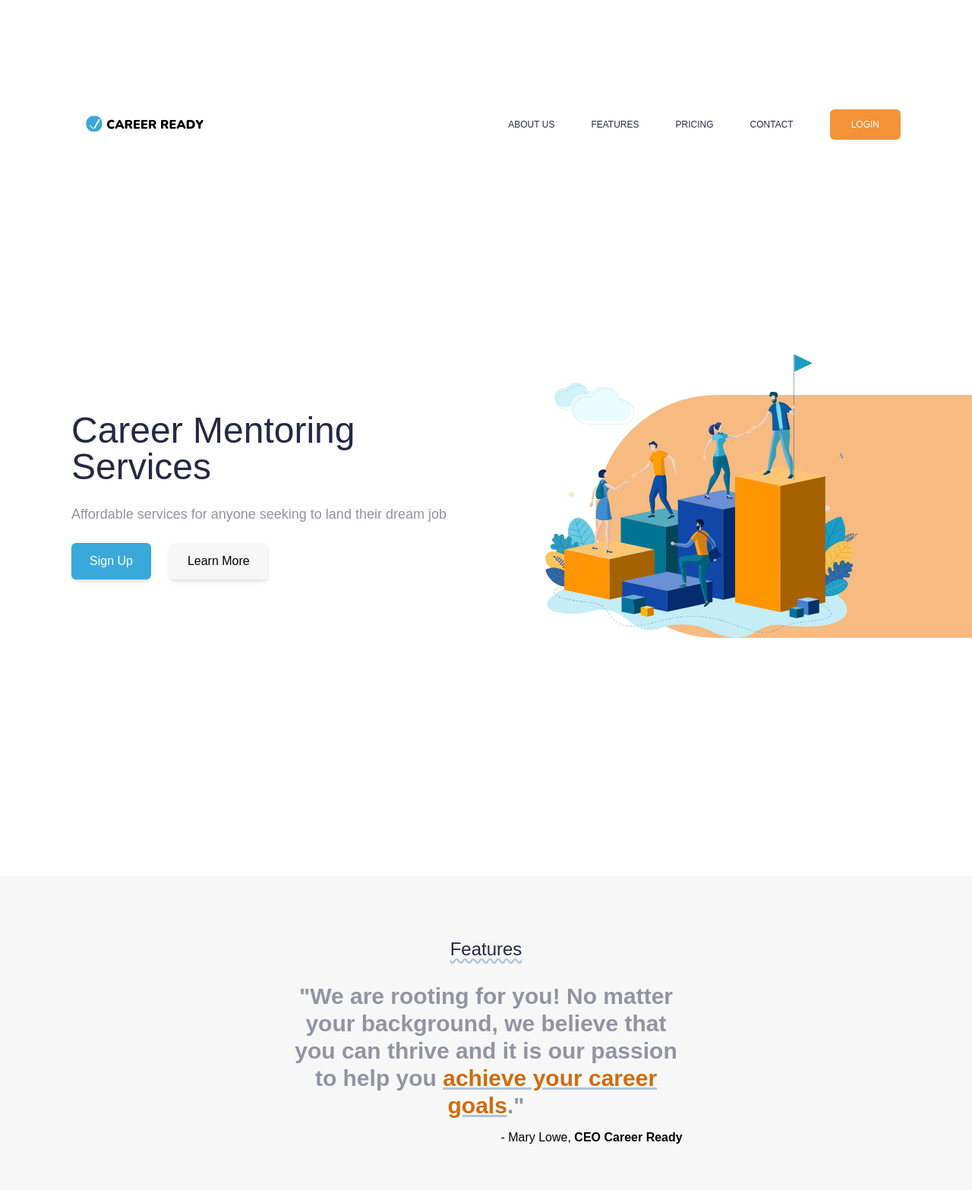
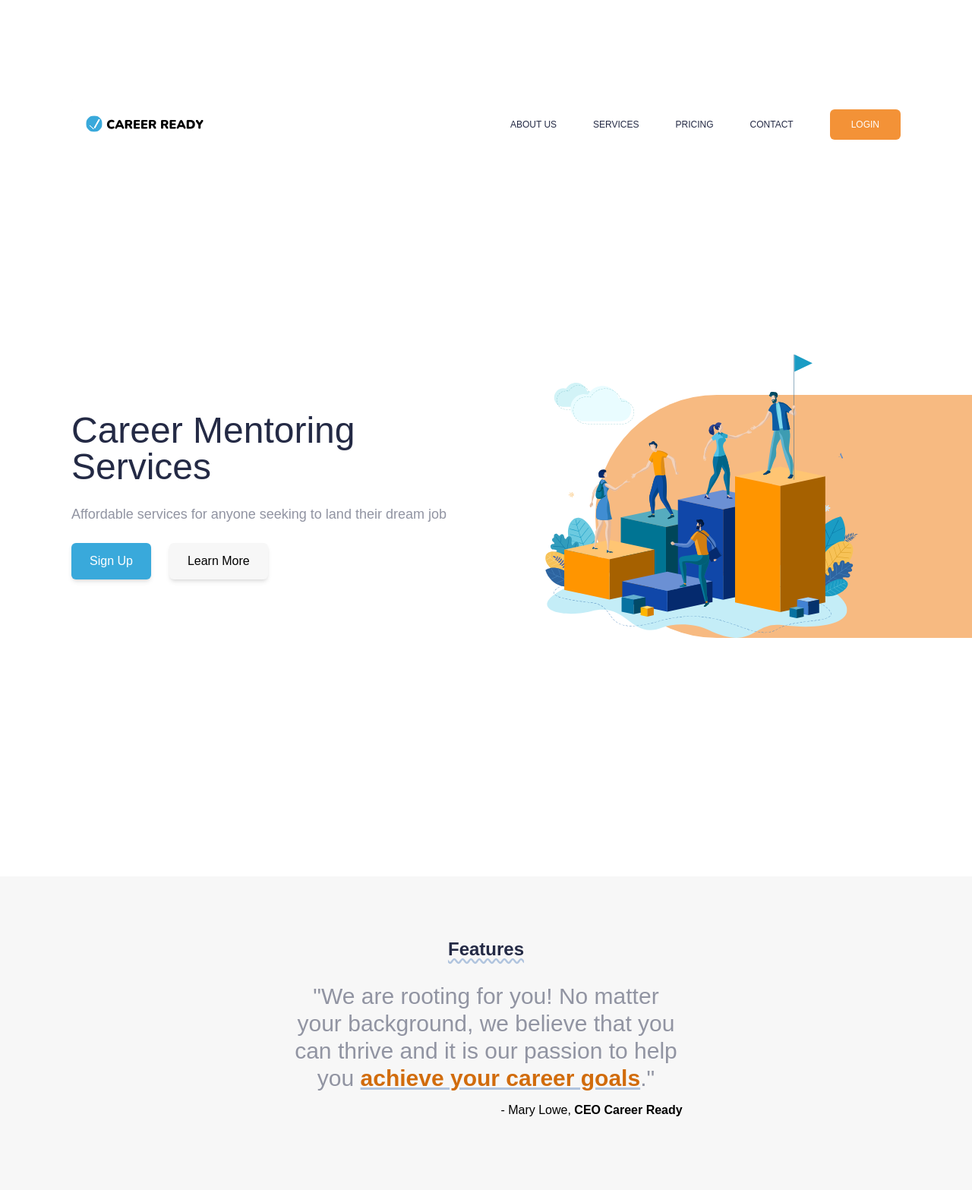
Before and after one commit to codematters/TailwindCSS-Landing-Page---Career-Mentoring-Agency, a website: page index.html in a window 1280 px wide. Shown: the top 1567 px of the page at 76% size. Drawn offline with nearby package versions, Linux system fonts and the light colour scheme; files that its build step writes are made by us from their sources; files whose address does not match are found by name.

Commit message:
Update index.html

```diff
--- a/index.html
+++ b/index.html
@@ -16,7 +16,7 @@
             </div>
             <ul class="hidden sm:flex flex-1 justify-end items-center gap-12 text-color-darkblue uppercase text-xs">
                 <li class="cursor-pointer hover:font-bold">About Us</li>
-                <li class="cursor-pointer hover:font-bold">Features</li>
+                <li class="cursor-pointer hover:font-bold">Services</li>
                 <li class="cursor-pointer hover:font-bold">Pricing</li>
                 <li class="cursor-pointer hover:font-bold">Contact</li>
                 <button type="button" class="bg-color-orange  text-white hover:bg-color-darkorange hover:text-white rounded-md px-7 py-3 uppercase">Login</button>
@@ -58,8 +58,8 @@
 
     <!-- Heading -->
     <div class="sm:w-3/4 lg:w-5/12 mx-auto px-2">
-        <h1 class="text-2xl text-center font-normal text-color-darkblue underline decoration-wavy underline-offset-4">Features</h1>
-        <p class="text-center font-semibold text-color-grey mt-4 pt-3 text-3xl">"We are rooting for you! No matter your background, we believe that you can thrive and it is our passion to help you <span class="underline text-color-brownorange">achieve your career goals</span>."</p>
+        <h1 class="text-2xl text-center font-semibold text-color-darkblue underline decoration-wavy underline-offset-4">Features</h1>
+        <p class="text-center font-normal text-color-grey mt-4 pt-3 text-3xl">"We are rooting for you! No matter your background, we believe that you can thrive and it is our passion to help you <span class="font-semibold underline text-color-brownorange">achieve your career goals</span>."</p>
         <p class="text-center md:text-right lg:text-right pt-3 font-light text-black">- Mary Lowe, <span class="font-semibold">CEO Career Ready</span></p>
     </div>
 
@@ -135,8 +135,8 @@
 
 <!-- Heading -->
 <div class="sm:w-3/4 lg:w-5/12 mx-auto px-2">
-    <h1 class="text-2xl text-center font-normal text-color-darkblue underline decoration-wavy underline-offset-4">Our Client Success Stories</h1>
-    <p class="text-center text-color-grey font-semibold text-3xl mt-4 pt-3 ">"In just 6 weeks, Career Ready prepared me to <span class="underline text-color-darkblue">land my dream job</span>. I am now working as a UX designer at a remote company!"
+    <h1 class="text-2xl text-center font-semibold text-color-darkblue underline decoration-wavy underline-offset-4">Our Client Success Stories</h1>
+    <p class="text-center text-color-grey font-normal text-3xl mt-4 pt-3 ">"In just 6 weeks, Career Ready prepared me to <span class="font-semibold underline text-color-darkblue">land my dream job</span>. I am now working as a UX designer at a remote company!"
     </p>
     <p class="text-center md:text-right lg:text-right pt-3 font-light text-black">- Sarah Johnson, <span class="font-semibold ">UX Designer TechCo</span></p>
 </div>
@@ -250,7 +250,7 @@
         <div class="flex flex-1 flex-wrap items-center justify-center md:justify-start gap-12">
             <img class="object-scale-down h-48 w-97" src="./img/whitelogo.svg" alt=""/>
             <ul class="flex text-white uppercase gap-12 text-xs">
-                <li class="cursor-pointer hover:font-bold">Features</li>
+                <li class="cursor-pointer hover:font-bold">Services</li>
                 <li class="cursor-pointer hover:font-bold">Pricing</li>
                 <li class="cursor-pointer hover:font-bold">Contact Us</li>
             </ul>
```
